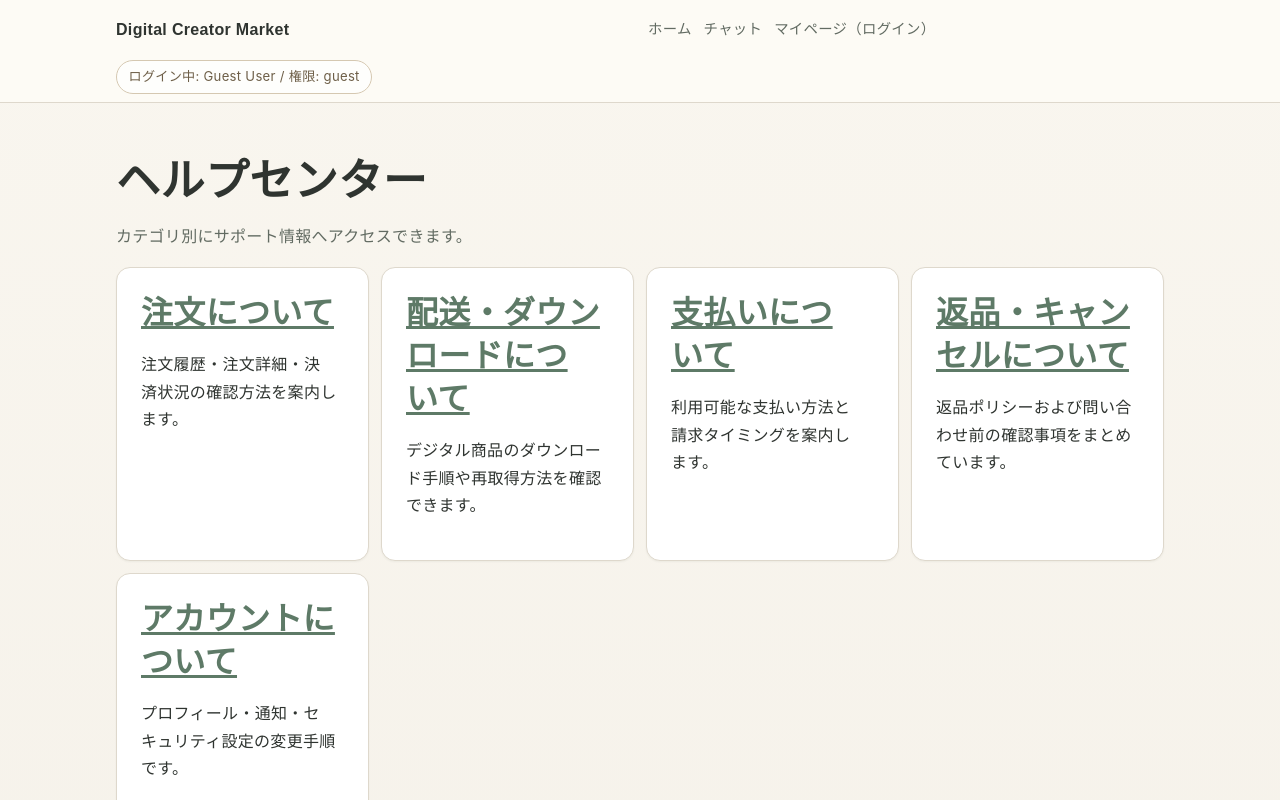
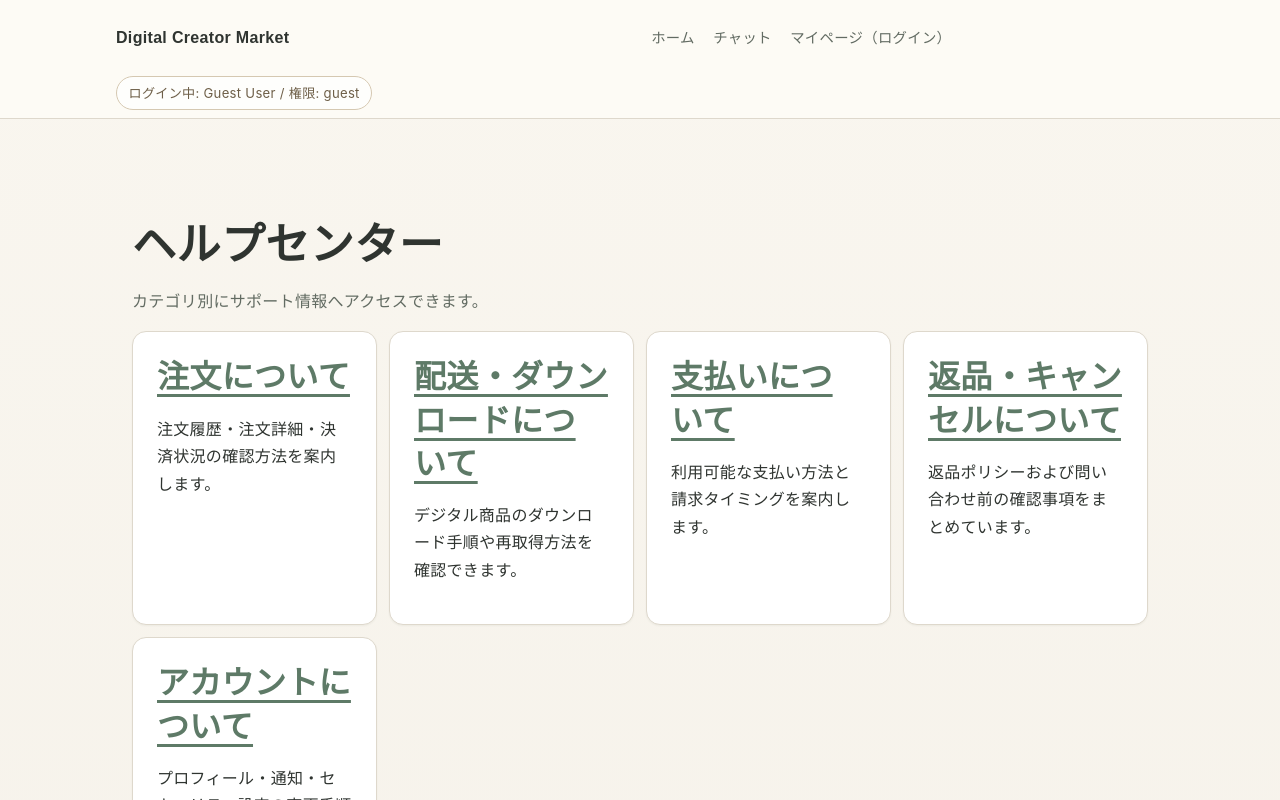
Before and after one commit to bara8383/hobby-ec-nextJS, a Next.js app: page /help in a window 1280 px wide. Shown: the top 800 px of the page. Built offline with nearby package versions, Linux system fonts and the light colour scheme; no server answers.

Commit message:
feat: PR7 最低限のアクセシビリティ改善を追加

```diff
--- a/app/globals.css
+++ b/app/globals.css
@@ -39,7 +39,7 @@
   --shadow-sm: 0 1px 2px rgba(47, 52, 48, 0.05);
   --shadow-md: 0 4px 12px rgba(47, 52, 48, 0.06);
   --shadow-hover: 0 8px 18px rgba(47, 52, 48, 0.09);
-  --focus-ring: 0 0 0 3px rgba(94, 122, 103, 0.2);
+  --focus-ring: 0 0 0 3px rgba(77, 102, 85, 0.38);
 
   --text-h1: clamp(2rem, 4vw, 2.75rem);
   --text-h2: clamp(1.5rem, 2.8vw, 2rem);
@@ -81,6 +81,7 @@ body {
 
 a {
   color: var(--color-brand);
+  text-underline-offset: 0.2em;
 }
 
 a:hover {
@@ -88,9 +89,41 @@ a:hover {
 }
 
 :focus-visible {
-  outline: none;
+  outline: 2px solid transparent;
+  outline-offset: 2px;
   box-shadow: var(--focus-ring);
   border-radius: var(--radius-sm);
+}
+
+.skip-link {
+  position: absolute;
+  left: var(--space-4);
+  top: 0;
+  z-index: 1000;
+  padding: 0.65rem 1rem;
+  border-radius: var(--radius-sm);
+  border: 1px solid var(--color-brand-strong);
+  background: #fff;
+  color: var(--color-brand-strong);
+  text-decoration: none;
+  transform: translateY(-140%);
+}
+
+.skip-link:focus-visible {
+  transform: translateY(0.45rem);
+}
+
+main a {
+  text-decoration: underline;
+}
+
+.site-header a,
+.site-footer a,
+.button-link,
+.category-card,
+.quick-links a,
+.product-card a {
+  text-decoration: none;
 }
 
 main {
@@ -254,18 +287,18 @@ small,
   background: #fff;
   color: var(--color-text);
   padding: 0.7rem 0.82rem;
+  min-height: 44px;
   font: inherit;
   transition: border-color 0.2s ease, box-shadow 0.2s ease;
 }
 
-.ui-input:focus,
-.ui-textarea:focus,
-.ui-select:focus,
-.settings-form input:focus,
-.settings-form select:focus,
-.settings-form textarea:focus {
+.ui-input:focus-visible,
+.ui-textarea:focus-visible,
+.ui-select:focus-visible,
+.settings-form input:focus-visible,
+.settings-form select:focus-visible,
+.settings-form textarea:focus-visible {
   border-color: #97ad9c;
-  box-shadow: 0 0 0 3px rgba(94, 122, 103, 0.16);
 }
 
 .ui-textarea {
@@ -704,7 +737,7 @@ small,
 
 .hero-overlay {
   z-index: 1;
-  background: rgba(250, 247, 240, 0.5);
+  background: rgba(250, 247, 240, 0.58);
 }
 
 .hero-content {
@@ -840,19 +873,17 @@ small,
   font-size: 0.9rem;
   color: var(--color-text-muted);
   text-decoration: none;
+  min-height: 44px;
+  padding: 0.45rem 0.2rem;
+  display: inline-flex;
+  align-items: center;
   transition: color 180ms ease;
 }
 
 .site-nav a:hover,
 .site-footer a:hover {
   color: var(--color-brand-strong);
-}
-
-.site-nav a:focus-visible,
-.site-footer a:focus-visible {
-  outline: 2px solid var(--color-brand-strong);
-  outline-offset: 3px;
-  border-radius: 4px;
+  text-decoration: underline;
 }
 
 .site-footer p,
@@ -882,9 +913,12 @@ small,
   border: 1px solid #d9cfbf;
   background: #f8f3e7;
   border-radius: var(--radius-pill);
-  padding: 0.36rem 0.8rem;
+  min-height: 44px;
+  display: inline-flex;
+  align-items: center;
+  padding: 0.45rem 0.9rem;
   text-decoration: none;
-  color: #6a5d46;
+  color: #5c503d;
 }
 
 .breadcrumb {
@@ -1048,6 +1082,11 @@ small,
   background: #fcfaf5;
 }
 
+.chat-form .ui-input,
+.chat-form .ui-button {
+  min-height: 44px;
+}
+
 .chat-cta-band {
   margin-top: var(--space-8);
   border: 1px solid #d6c9b6;
--- a/app/layout.tsx
+++ b/app/layout.tsx
@@ -1,4 +1,5 @@
 import type { Metadata } from 'next';
+import { SkipLink } from '@/components/a11y/SkipLink';
 import { SiteFooter } from '@/components/layout/SiteFooter';
 import { SiteHeader } from '@/components/layout/SiteHeader';
 import { getCurrentUser } from '@/lib/auth/demo-session';
@@ -33,9 +34,10 @@ export default async function RootLayout({
   return (
     <html lang="ja">
       <body>
+        <SkipLink />
         <SiteHeader currentUser={currentUser} />
 
-        {children}
+        <main id="main">{children}</main>
 
         <SiteFooter />
       </body>
--- a/components/ChatWidget.tsx
+++ b/components/ChatWidget.tsx
@@ -156,7 +156,11 @@ export function ChatWidget({ initialMessage, conversationId, currentUserId }: Ch
           送信
         </Button>
       </form>
-      {postError ? <p className="chat-error">{postError}</p> : null}
+      {postError ? (
+        <p className="chat-error" role="alert">
+          {postError}
+        </p>
+      ) : null}
     </section>
   );
 }
--- /dev/null
+++ b/components/a11y/SkipLink.tsx
@@ -0,0 +1,9 @@
+import Link from 'next/link';
+
+export function SkipLink() {
+  return (
+    <Link className="skip-link" href="#main">
+      コンテンツへスキップ
+    </Link>
+  );
+}
--- a/components/search/HomeSearchBar.tsx
+++ b/components/search/HomeSearchBar.tsx
@@ -60,6 +60,7 @@ export function HomeSearchBar({ initialQuery = '', initialCategory = '', initial
             className="ui-input"
             type="search"
             name="q"
+            aria-label="商品検索キーワード"
             defaultValue={initialQuery}
             placeholder="商品名やキーワードで検索"
             enterKeyHint="search"
@@ -87,7 +88,7 @@ export function HomeSearchBar({ initialQuery = '', initialCategory = '', initial
           </select>
         </label>
 
-        <button className="ui-button ui-button--primary" type="submit" disabled={isPending}>
+        <button className="ui-button ui-button--primary" type="submit" disabled={isPending} aria-label="検索を実行">
           検索
         </button>
       </div>
```
Also changed, not shown: components/chat/LineLikeChat.tsx (+13 -3 lines).
